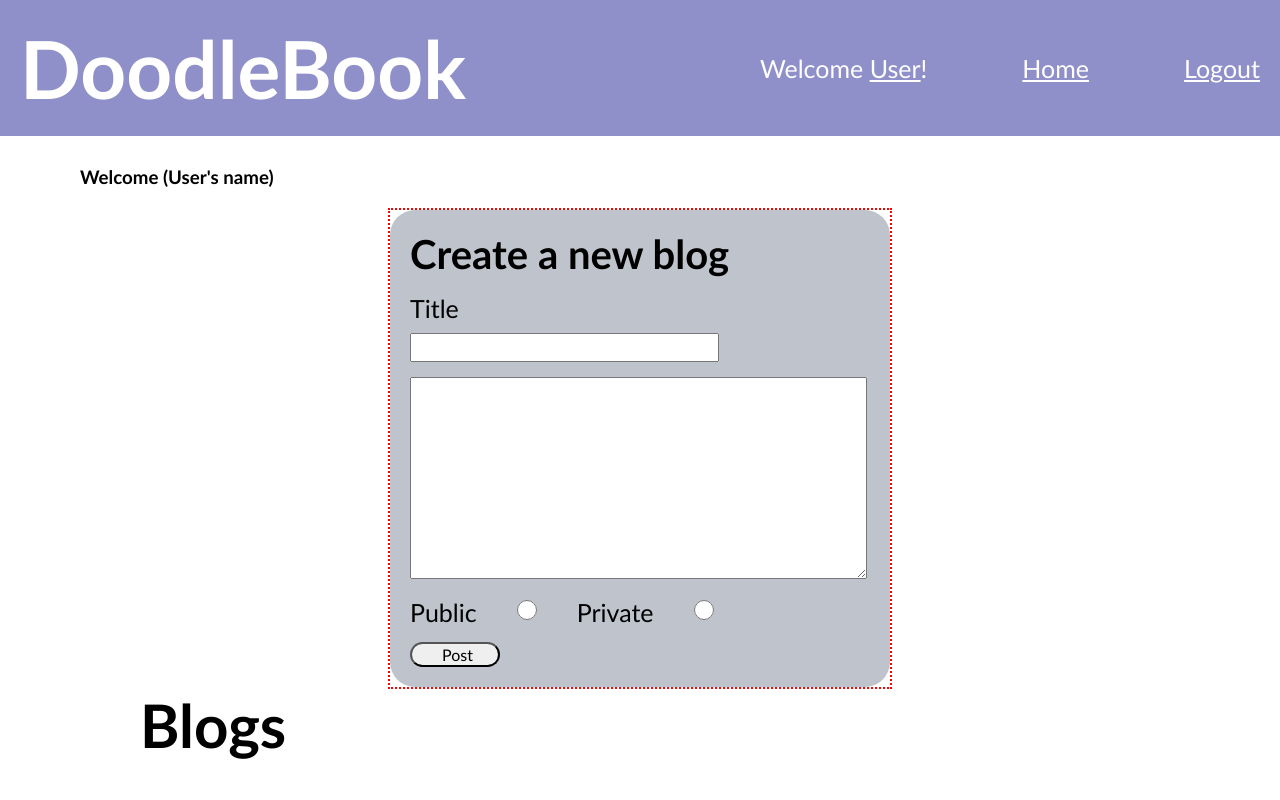
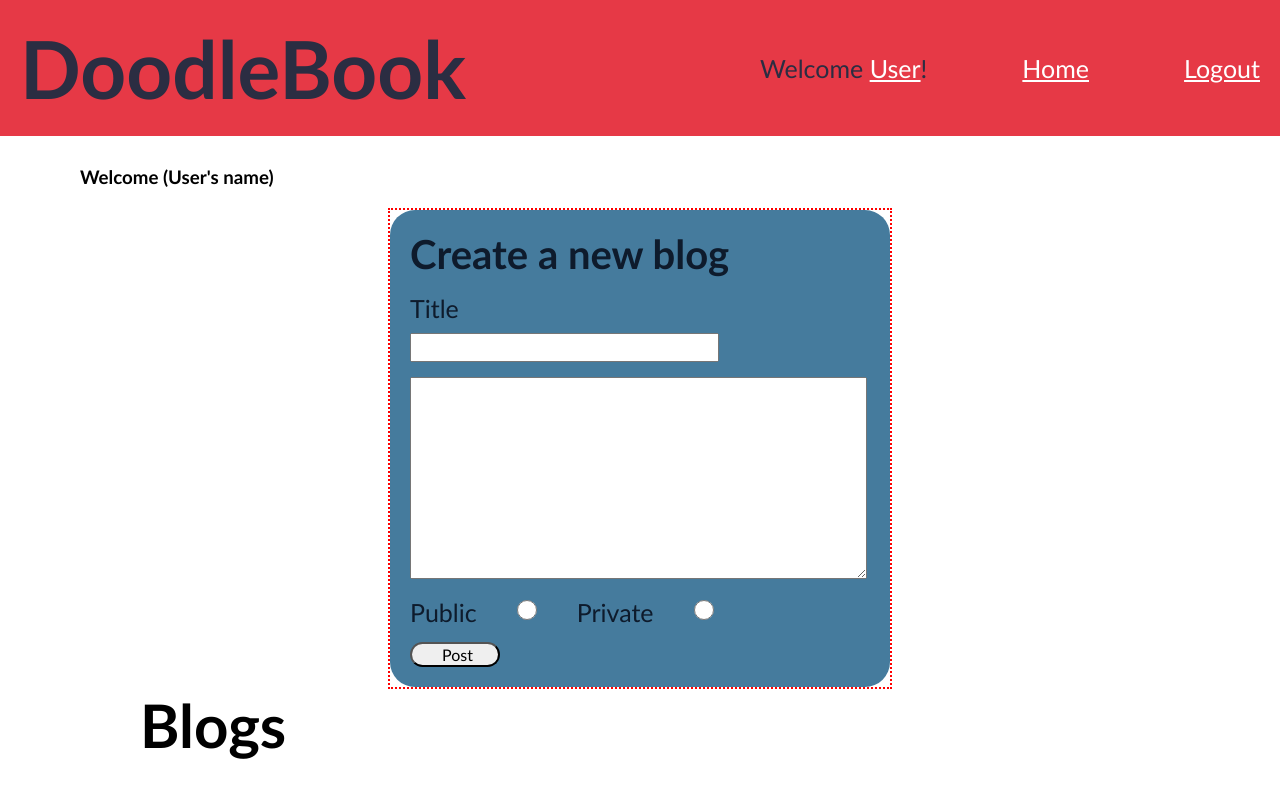
Before and after one commit to Derek-Mactal/DoodleBook, a Django app: page /profile in a window 1280 px wide. Run offline with Django 3.2, Linux system fonts and the light colour scheme.

Commit message:
css changes

```diff
--- a/Doodle_App/static/css/admin.css
+++ b/Doodle_App/static/css/admin.css
@@ -16,7 +16,7 @@ header{
     align-items: center;
     background-color: #e63946;
     font-size: 40px;
-    color: white;
+    color: #2b2d42;
     padding: 20px;
 }
 header .nav {
--- a/Doodle_App/static/css/profile.css
+++ b/Doodle_App/static/css/profile.css
@@ -14,9 +14,9 @@ header{
     display: flex;
     justify-content: space-between;
     align-items: center;
-    background-color: rgb(143, 143, 202);
+    background-color: #e63946;
     font-size: 40px;
-    color: white;
+    color: #2b2d42;
     padding: 20px;
 }
 header .nav {
@@ -48,9 +48,10 @@ header .nav a {
 }
 
 form {
-    background-color: #bfc4cc;
+    background-color: #457b9d;
     padding: 20px;
     border-radius: 25px;
+    color: #0e1b2c;
 }
 
 form h4 {
```
Also changed, not shown: Doodle_App/static/css/admin_edit.css (+4 -3 lines), Doodle_App/static/css/edit_user.css (+4 -3 lines).
